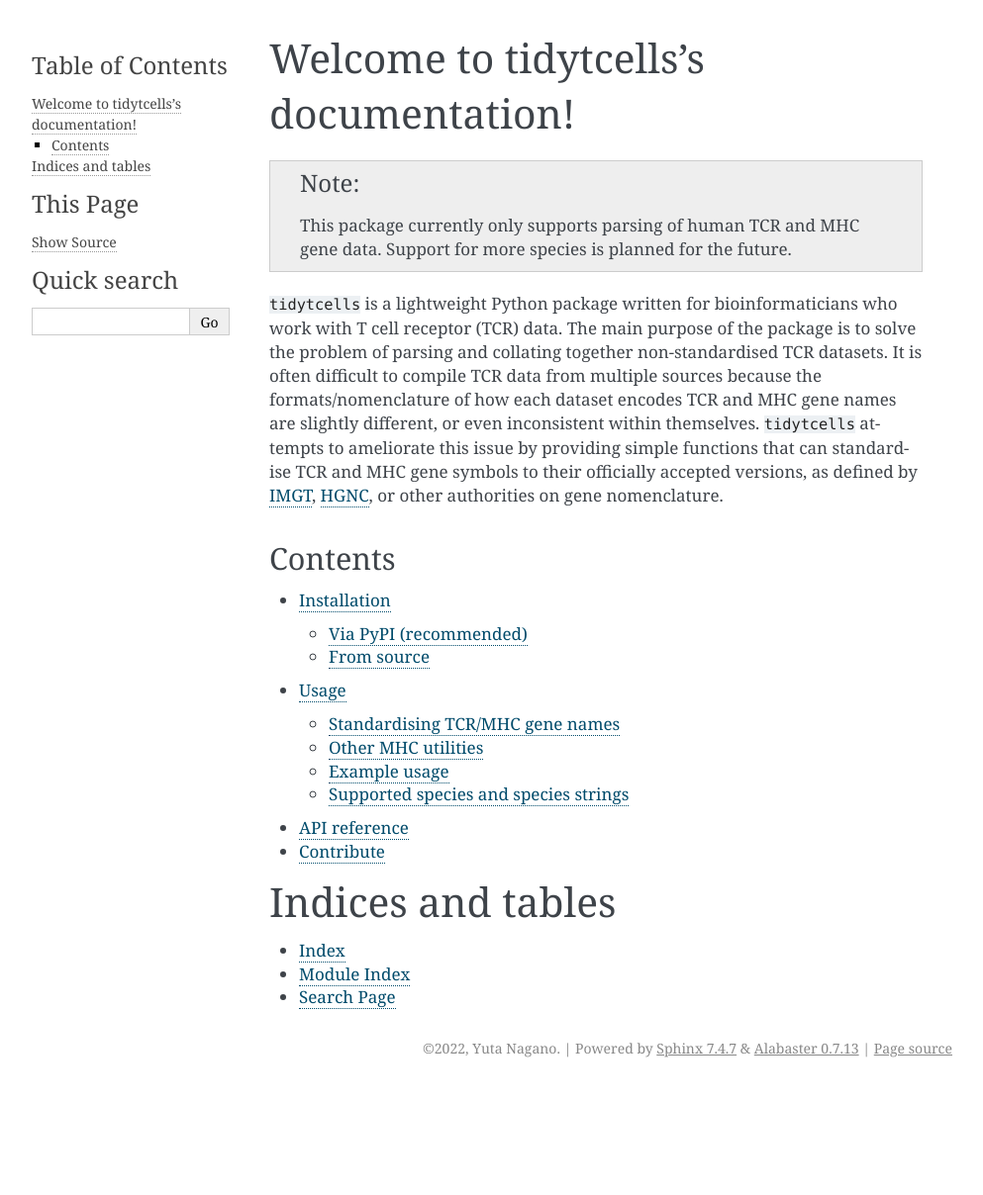
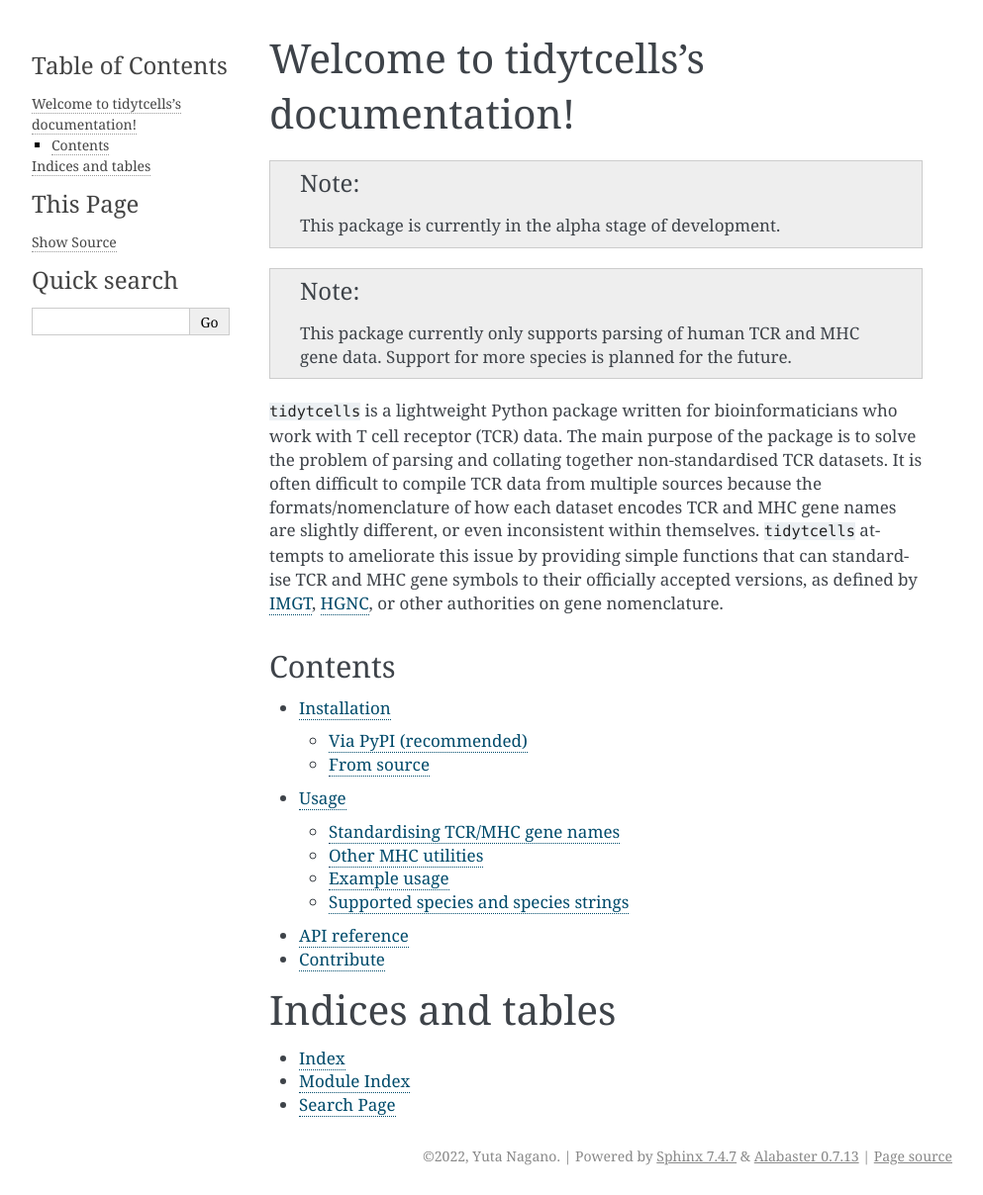
Before and after one commit to yutanagano/tidytcells, a Sphinx documentation site: the page built from docs/index.rst, in a window 1280 px wide. Shown: the whole page at 99% size, without its empty margins (148-1141 px from the left). Built offline with Sphinx 7.4.7, drawn with Linux system fonts in a browser that asks for light colours; before the commit the page ends 1099 px from its top, so only the background shows below that.

```diff
--- a/docs/index.rst
+++ b/docs/index.rst
@@ -5,6 +5,10 @@
 
 Welcome to tidytcells's documentation!
 ======================================
+
+.. note::
+
+   This package is currently in the alpha stage of development.
 
 .. note::
 
```
Also changed, not shown: README.md (+5 -0 lines), 1 other file.
